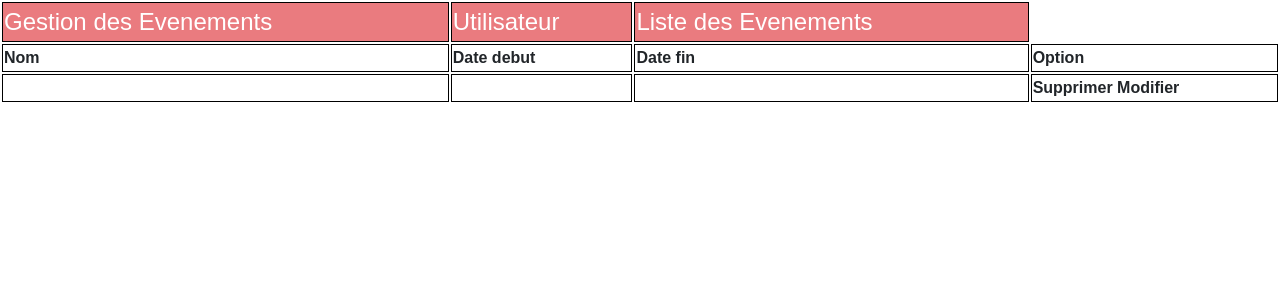
After one commit to ElsiFlorida/wedding-day, a PHP site: page /vues/liste.vue.php in a window 1280 px wide. The commit adds this page. Shown: the top 300 px of the page. Run offline with PHP 8.4, Linux system fonts and the light colour scheme.

Commit message:
vue liste

```diff
--- a/style/style.css
+++ b/style/style.css
@@ -3,3 +3,21 @@
     background-repeat: no-repeat;
     background-position: center;
 }
+/* ajoutModifier.vue */
+td{
+    border: 1px solid black;
+}
+table{
+    width: 100%;
+    border-collapse: separate ;
+}
+.colonne{
+    background-color:#ea7b7f;
+    font-size: x-large;
+    font-family: Arial, Helvetica, sans-serif;
+    color: white;
+}
+.ligne{
+    font-family: Arial, Helvetica, sans-serif;
+    font-weight: bold;
+}
--- /dev/null
+++ b/vues/liste.vue.php
@@ -0,0 +1,28 @@
+
+<!DOCTYPE html>
+<html>
+<?php
+include('../header.php');
+?>
+<body>
+<table>
+<tr class="colonne">
+<td>Gestion des Evenements</td>
+<td>Utilisateur</td>
+<td>Liste des Evenements</td>
+</tr>
+<tr class="ligne">
+<td>Nom</td>
+<td>Date debut</td>
+<td>Date fin</td>
+<td>Option</td>
+</tr>
+<tr class="ligne">
+<td></td>
+<td></td>
+<td></td>
+<td>Supprimer Modifier</td>
+</tr>
+</table>
+</body>
+</html>
```
Also changed, not shown: vues/ajoutModifier.php (added, +15 -0 lines).
